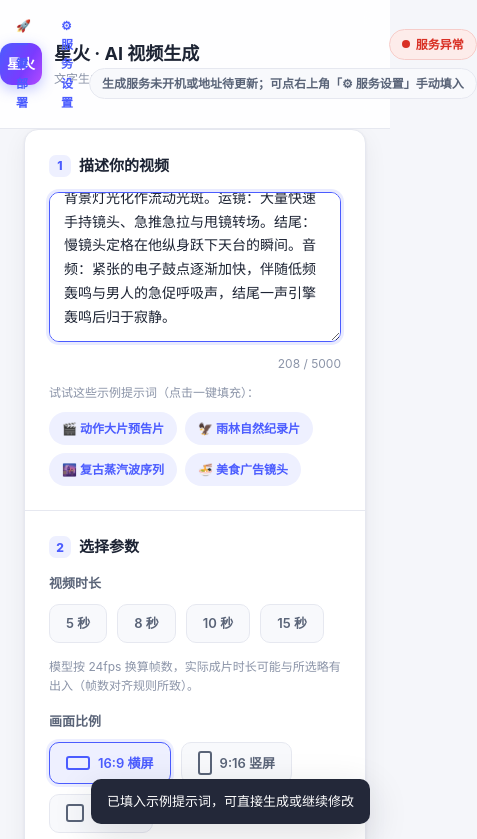
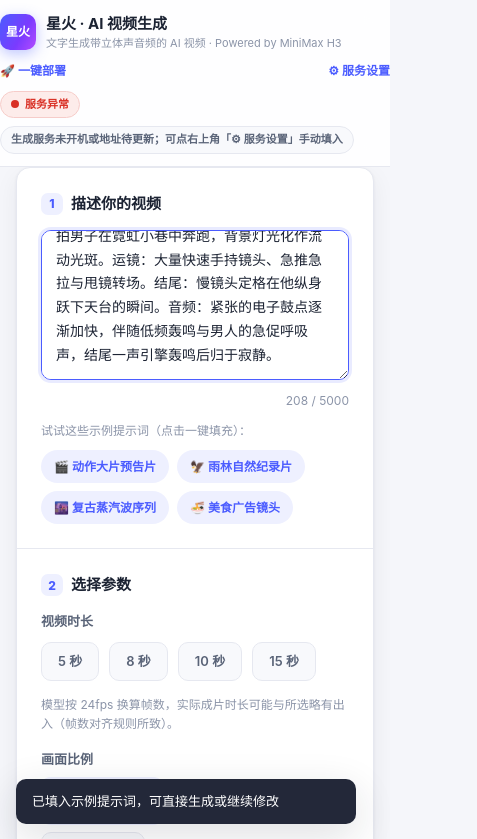
Before and after one commit to pyt083/xinghuo, a plain HTML site: page index.html in a window 390 px wide. Both pictures are taken after a click on the element "🎬 动作大片预告片". Shown: the top 839 px of the page, 477 px wide, since content can reach past the window. Drawn offline with Linux system fonts and the light colour scheme; no server answers.

Commit message:
移动端适配：顶栏两行布局、单列卡片、全宽提示条、iOS 输入防缩放（内容与功能不变）

```diff
--- a/index.html
+++ b/index.html
@@ -89,6 +89,37 @@
   gap: 24px; align-items: start;
 }
 @media (max-width: 900px) { .workbench { grid-template-columns: 1fr; } }
+
+/* ============================ 移动端适配（仅布局，不改内容） ============================ */
+@media (max-width: 720px) {
+  .container { padding: 0 16px; }
+  /* 顶栏：品牌一行，操作按钮+状态徽章第二行 */
+  .header-inner { flex-wrap: wrap; row-gap: 10px; padding: 12px 0; }
+  .brand { flex: 1 0 100%; gap: 10px; }
+  .brand-mark { width: 36px; height: 36px; border-radius: 10px; font-size: 12px; }
+  .brand-title { font-size: 16px; }
+  .brand-sub { white-space: normal; font-size: 11px; line-height: 1.4; }
+  .health { order: 3; flex: 1 1 auto; justify-content: flex-start; min-width: 0; }
+  main { padding: 20px 0 48px; }
+  .workbench { gap: 16px; }
+  /* 历史卡片单列 */
+  .history-grid { grid-template-columns: 1fr; gap: 12px; }
+  /* 提示条全宽 */
+  #toast-box { left: 16px; right: 16px; bottom: 16px; }
+  .toast { max-width: none; width: 100%; }
+  /* 视频操作按钮拉伸占满 */
+  .video-actions a, .video-actions button { flex: 1 1 auto; justify-content: center; }
+  /* 部署弹窗留白收紧 */
+  .deploy-card { padding: 18px 16px; }
+  /* 输入控件 16px 防止 iOS 聚焦自动放大 */
+  textarea, input { font-size: 16px; }
+  #deploy-guide { margin: 16px auto 0 !important; }
+}
+@media (max-width: 420px) {
+  .brand-title { font-size: 15px; }
+  .badge { padding: 4px 10px; font-size: 11px; }
+  .opt { font-size: 13px; }
+}
 
 .card {
   background: var(--surface);
```
Also changed, not shown: webapp/static/index.html (+29 -0 lines).
